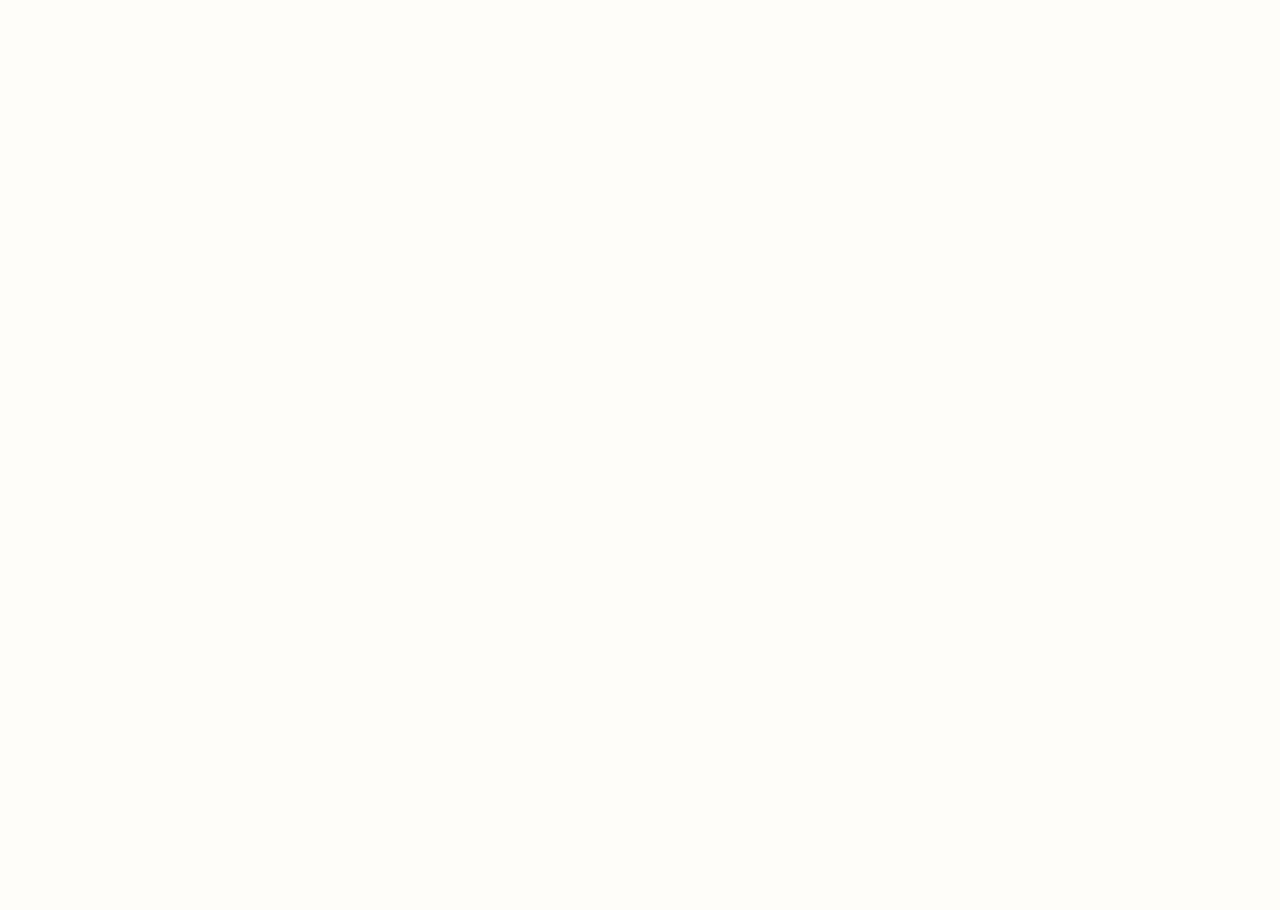
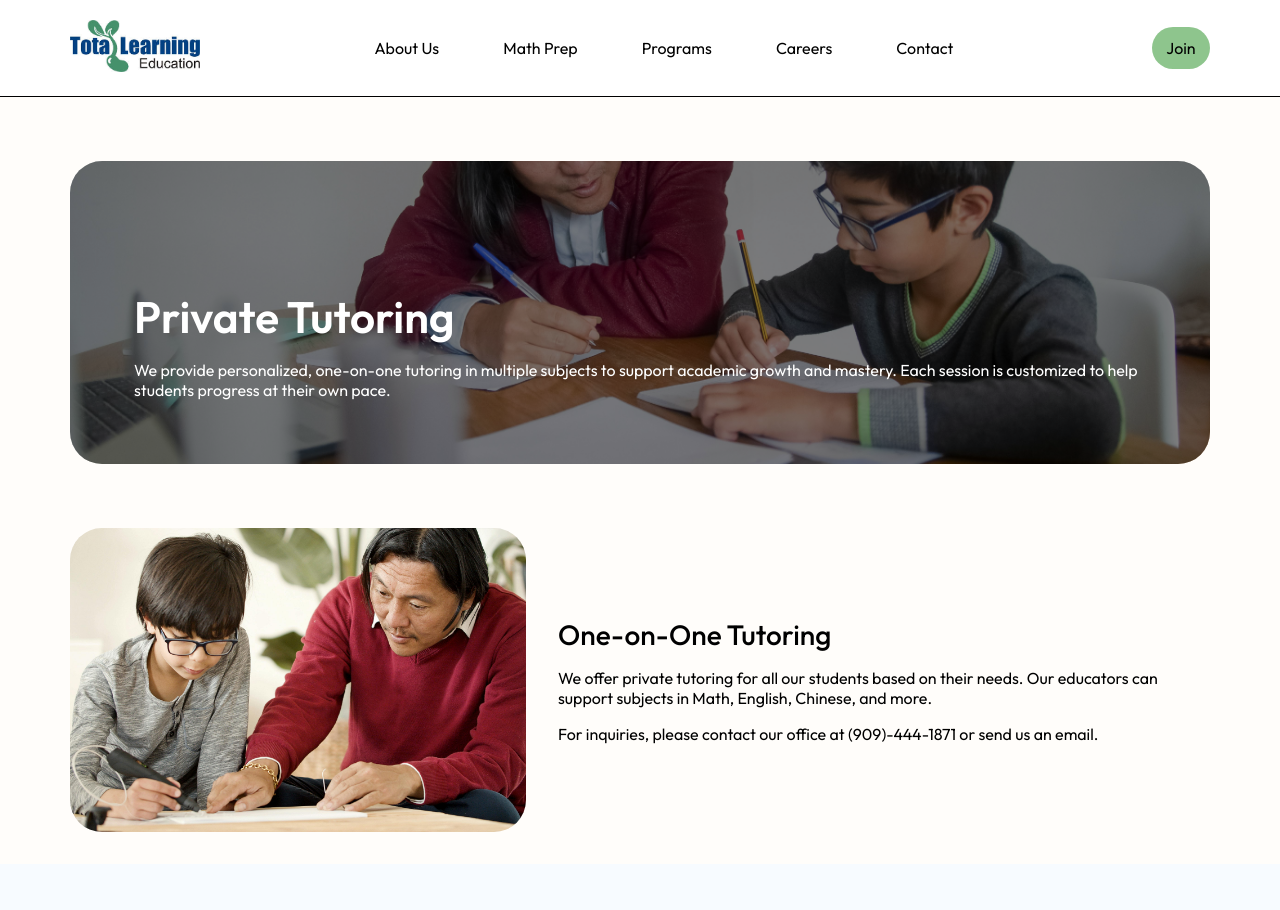
Before and after one commit to candiceeluu/tle-website, a React (Vite) app: page /private-tutoring in a window 1280 px wide. Before the commit this address had no page. Shown: the top 910 px of the page. Before the commit the page ends 800 px from the top, so only its background shows below. Built offline with nearby package versions, Linux system fonts and the light colour scheme.

Commit message:
Added a Private Tutoring page

```diff
--- a/src/App.jsx
+++ b/src/App.jsx
@@ -11,6 +11,7 @@ import MathPrep from './pages/MathPrep';
 import About from './pages/About';
 import Careers from './pages/Careers';
 import ScrollToTop from './components/ScrollToTop';
+import PrivateTutoring from './pages/PrivateTutoring';
 
 function App() {
  return (
@@ -27,6 +28,7 @@ function App() {
     <Route path="/math-prep" element={<MathPrep />} />
     <Route path="/about" element={<About />} />
     <Route path="/careers" element={<Careers />} />
+    <Route path="/private-tutoring" element={<PrivateTutoring />} />
   </Routes>
   </>
  )
--- a/src/components/Footer.jsx
+++ b/src/components/Footer.jsx
@@ -26,7 +26,9 @@ function Footer() {
                     </Link>
                     <a>Available Classes</a>
                     <a>Coming Soon</a>
-                    <a className="footer-text-top-margin semibold-text">Private Tutoring</a>
+                    <Link to="/private-tutoring">
+                        <a className="footer-text-top-margin semibold-text">Private Tutoring</a>
+                    </Link>
                 </div>
                 <div className="footer-links-2 footer-text">
                     <Link to="/after-school-program">
--- a/src/components/HeroCard.jsx
+++ b/src/components/HeroCard.jsx
@@ -2,16 +2,19 @@ function HeroCard({
     title,
     description,
     buttonText,
-    buttonLink,
+    buttonLink = "",
     backgroundClass
 }) {
+
+    const hasButton = (buttonLink == "") ? "none" : "block";
+
     return (
         <>
         <div aria-label="hero-card" className="lg-nav-my-4">
             <div aria-label="hero-card-content" className={`${backgroundClass} bg-img bg-shading lg-nav-border-radius-2 max-width mx-auto border-box p-2 lg-nav-p-3 white-text`}>
                 <h1 className="mt-2 lg-nav-mt-4">{title}</h1>
                 <p className="mt-1">{description}</p>
-                <a href={buttonLink} target="_blank">
+                <a href={buttonLink} target="_blank" style={{display: hasButton}}>
                     <button className="button white-btn mt-1">{buttonText}</button>
                 </a>
             </div>
--- /dev/null
+++ b/src/pages/PrivateTutoring.jsx
@@ -0,0 +1,29 @@
+import Header from '/src/components/Header';
+import Footer from '/src/components/Footer';
+import HeroCard from '../components/HeroCard';
+
+function PrivateTutoring() {
+    return (
+        <>
+        <Header />
+        <HeroCard
+            title="Private Tutoring"
+            description="We provide personalized, one-on-one tutoring in multiple subjects to support academic growth and mastery. Each session is customized to help students progress at their own pace."
+            backgroundClass="bg-private-tutoring"
+        />
+        <div className='mt-2'>
+            <div className='max-width mx-auto p-2 flex-column lg-nav-flex-row-reverse align-center gap-2'>
+                <div>
+                    <h3>One-on-One Tutoring</h3>
+                    <p className='mt-1'>We offer private tutoring for all our students based on their needs. Our educators can support subjects in Math, English, Chinese, and more.</p>
+                    <p className='mt-1'>For inquiries, please contact our office at (909)-444-1871 or send us an email.</p>
+                </div>
+                <img className="w-full border-radius-2 lg-nav-w-40p" src="/images/PrivateTutoring/private-tutoring-img.jpg"/>
+            </div>
+        </div>
+        <Footer />
+        </>
+    )
+}
+
+export default PrivateTutoring
--- a/src/pages/Programs/Programs.jsx
+++ b/src/pages/Programs/Programs.jsx
@@ -58,6 +58,7 @@ function Programs() {
                     </div>
                 </Link>
 
+                <Link to="/private-tutoring">
                     <div aria-label="private-tutoring-link" className="bg-private-tutoring bg-img bg-shading border-radius-2 p-2 mt-2">
                         <div className="right-text">
                             <h2>&gt; LEARN MORE</h2>
@@ -67,6 +68,7 @@ function Programs() {
                             <h1 className="mt-1">Private Tutoring</h1>
                         </div>
                     </div>
+                </Link>
             </div>
         </div>
         <FooterCard
```
Also changed, not shown: public/images/PrivateTutoring/private-tutoring-img.jpg (added). Lines whose indentation alone changed are shown as unchanged.
